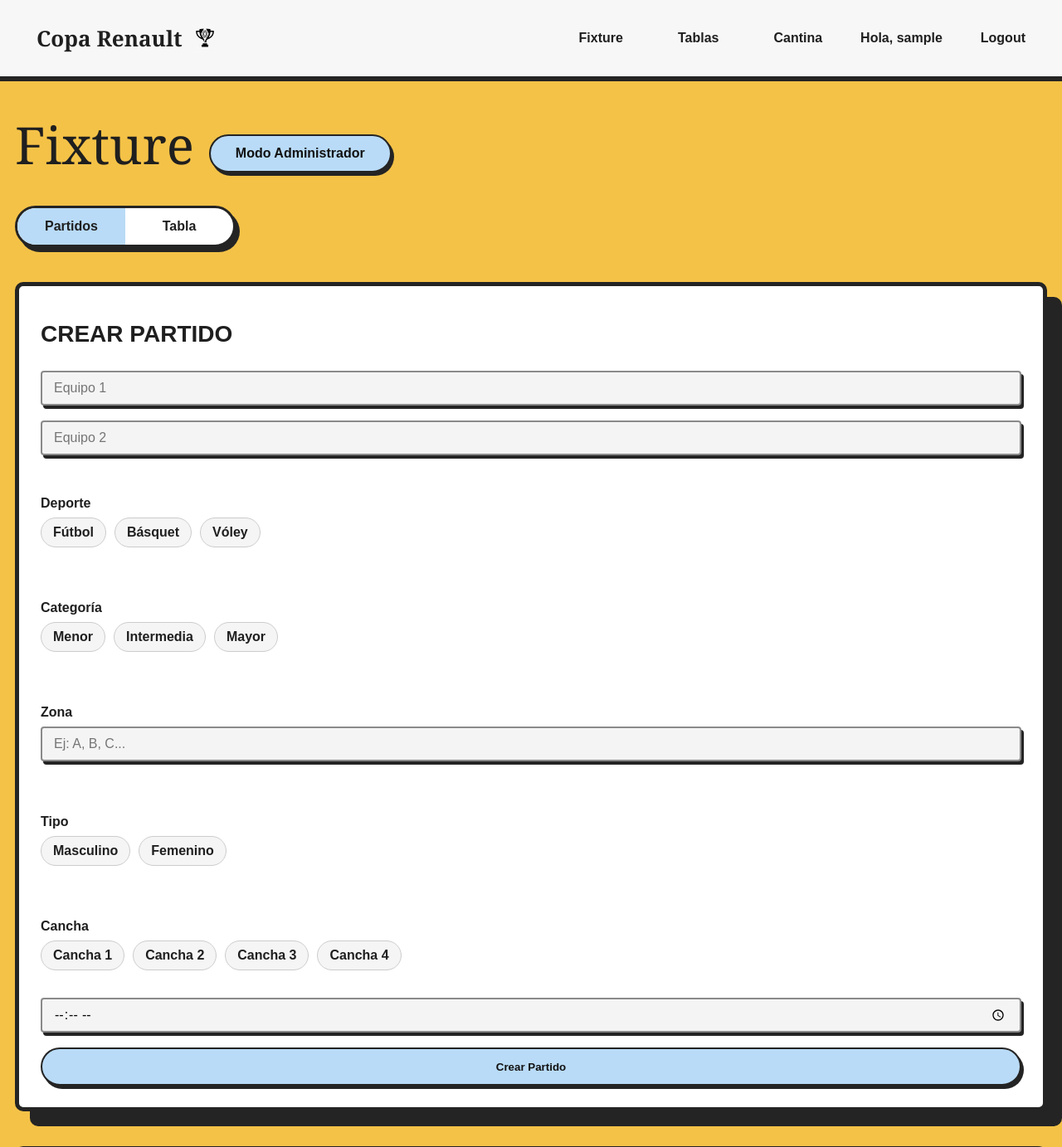
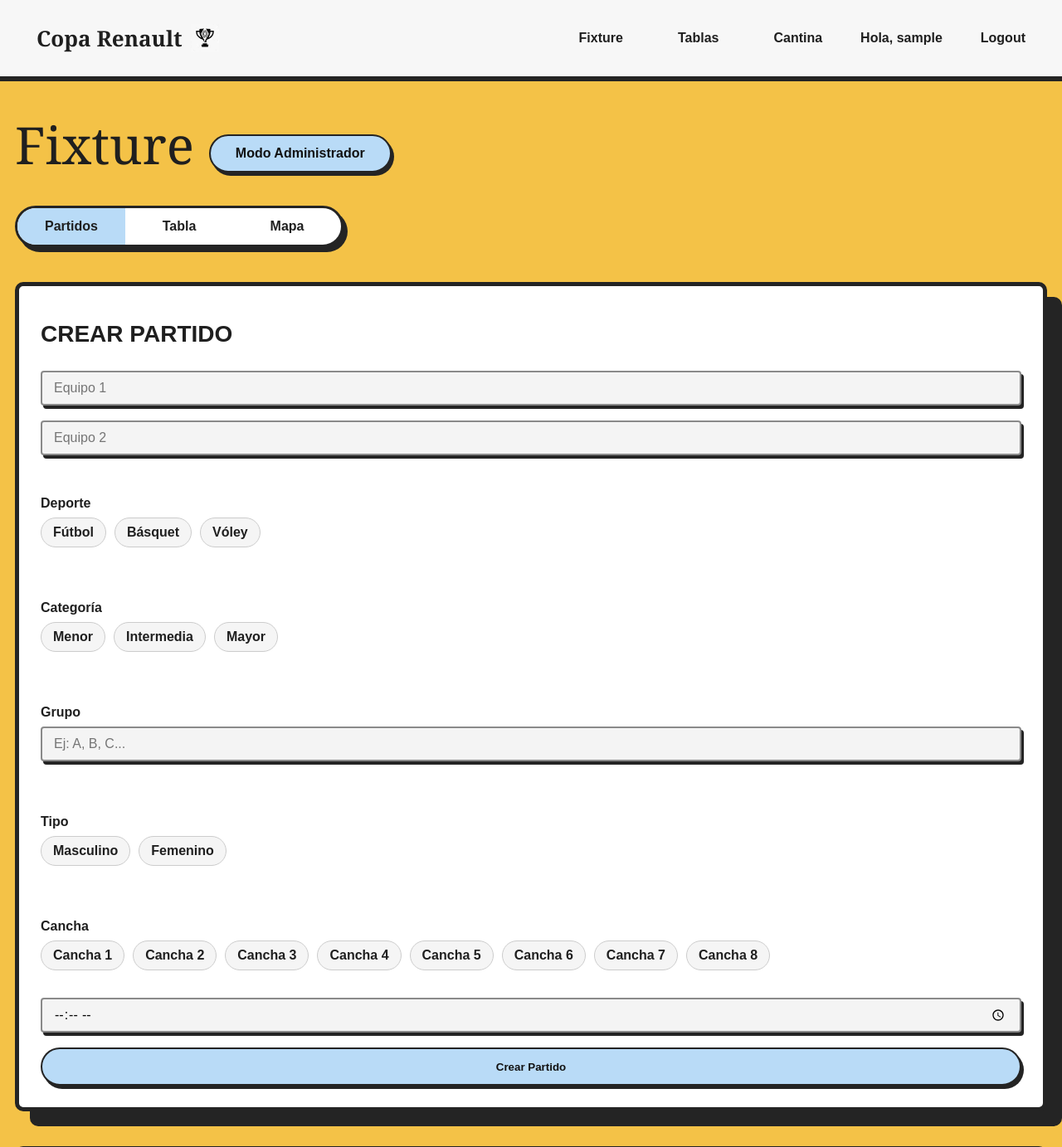
Before and after one commit to FacuTaTin123/CopaRenaultLBDG, a Flask app: page /fixture in a window 1280 px wide. Shown: the top 1383 px of the page at 83% size. Run offline with Flask 3, Linux system fonts and the light colour scheme; the visitor is signed in with stand-in values (Sample User, id 1); data that the repository does not hold is empty.

Commit message:
añadidas las canchas

```diff
--- a/app.py
+++ b/app.py
@@ -127,9 +127,9 @@ def armar_tablas(partidos):
         deporte = partido.get("deporte", "Sin deporte")
         categoria = partido.get("categoria", "Sin categoria")
         tipo = partido.get("tipo", "Sin tipo")
-        zona = partido.get("zona", "Sin zona")
+        grupo = partido.get("grupo", "Sin grupo")
 
-        clave = f"{deporte}-{categoria}-{tipo}-{zona}"
+        clave = f"{deporte}-{categoria}-{tipo}-{grupo}"
 
         if clave not in tablas:
 
@@ -138,7 +138,7 @@ def armar_tablas(partidos):
                     "deporte": deporte,
                     "categoria": categoria,
                     "tipo": tipo,
-                    "zona": zona
+                    "grupo": grupo
                 },
                 "equipos": {}
             }
@@ -149,10 +149,10 @@ def armar_tablas(partidos):
         equipo2 = partido["equipo2"]
 
         if equipo1 not in tabla:
-            tabla[equipo1] = {"nombre": equipo1, "puntos": 0, "gf": 0, "gc": 0, "dg": 0}
+            tabla[equipo1] = {"nombre": equipo1, "puntos": 0,'gf':0,'gc':0,'dg':0, "g": 0, "e": 0, "p": 0}
 
         if equipo2 not in tabla:
-            tabla[equipo2] = {"nombre": equipo2, "puntos": 0, "gf": 0, "gc": 0, "dg": 0}
+            tabla[equipo2] = {"nombre": equipo2, "puntos": 0,'gf':0,'gc':0,'dg':0, "g": 0, "e": 0, "p": 0}
 
         if partido["goles1"] is not None and partido["goles2"] is not None:
 
@@ -168,12 +168,18 @@ def armar_tablas(partidos):
             tabla[equipo2]["dg"] = tabla[equipo2]["gf"] - tabla[equipo2]["gc"]
 
             if goles1 > goles2:
-                tabla[equipo1]["puntos"] += 2
+                tabla[equipo1]["puntos"] += 3
+                tabla[equipo1]["g"] += 1
+                tabla[equipo2]["p"] += 1
             elif goles2 > goles1:
-                tabla[equipo2]["puntos"] += 2
+                tabla[equipo2]["puntos"] += 3
+                tabla[equipo2]["g"] += 1
+                tabla[equipo1]["p"] += 1
             else:
                 tabla[equipo1]["puntos"] += 1
                 tabla[equipo2]["puntos"] += 1
+                tabla[equipo1]["e"] += 1
+                tabla[equipo2]["e"] += 1
 
     tablas_finales = []
 
@@ -256,7 +262,7 @@ def crear_partido():
     categoria = request.form["categoria"]
     tipo = request.form["tipo"]
     cancha = request.form["cancha"]
-    zona = request.form.get("zona")
+    grupo = request.form.get("grupo")
     horario = request.form["horario"]
 
     db.collection("partidos").add({
@@ -266,7 +272,7 @@ def crear_partido():
         "categoria": categoria,
         "tipo": tipo,
         "cancha": cancha,
-        "zona": zona,
+        "grupo": grupo,
         "horario": horario,
         "goles1": None,
         "goles2": None
--- a/templates/base.html
+++ b/templates/base.html
@@ -58,7 +58,7 @@
       height: 42px;
       display: inline-block;
       flex: 0 0 auto;
-      background-image: url("{{ url_for('static', filename='img/copa-renault.png') }}");
+      background-image: url("{{ url_for('static', filename='img/copa-renault (1).svg') }}");
       background-position: center;
       background-repeat: no-repeat;
       background-size: contain;
@@ -194,7 +194,7 @@
 
     .hero-photo {
       min-height: 470px;
-      background-image: url("{{ url_for('static', filename='img/futbol-portada.png') }}");
+      background-image: url("{{ url_for('static', filename='img/futbol-portada (1).svg') }}");
       background-position: center 52%;
       background-repeat: no-repeat;
       background-size: cover;
@@ -347,17 +347,17 @@
     }
 
     .field-futbol {
-      background-image: url("{{ url_for('static', filename='img/cancha-futbol.webp') }}");
+      background-image: url("{{ url_for('static', filename='img/Canchas de Futbol 1.svg') }}");
     }
 
     .field-voley {
       aspect-ratio: 1.55;
-      background-image: url("{{ url_for('static', filename='img/cancha-voley.webp') }}");
+      background-image: url("{{ url_for('static', filename='img/Canchas de Voley.svg') }}");
     }
 
     .field-basquet {
       aspect-ratio: 1.55;
-      background-image: url("{{ url_for('static', filename='img/cancha-basquet.jpg') }}");
+      background-image: url("{{ url_for('static', filename='img/Cancha de Basquet.svg') }}");
     }
 
     .field-zone {
--- a/templates/fixture.html
+++ b/templates/fixture.html
@@ -23,10 +23,12 @@
 <div class="fixture-tabs" aria-label="Secciones del fixture">
   <input type="radio" name="fixture_tab" id="tab-partidos" checked>
   <input type="radio" name="fixture_tab" id="tab-tabla">
+  <input type="radio" name="fixture_tab" id="tab-mapa">
 
   <div class="fixture-tab-labels">
     <label for="tab-partidos">Partidos</label>
     <label for="tab-tabla">Tabla</label>
+    <label for="tab-mapa">Mapa</label>
   </div>
 
 <!-- ================================================= -->
@@ -89,10 +91,10 @@
       </div>
     </div>
 
-    <!-- ZONA -->
+    <!-- GRUPO -->
     <div class="slider-group">
-      <p>Zona</p>
-      <input type="text" name="zona" placeholder="Ej: A, B, C..." required>
+      <p>Grupo</p>
+      <input type="text" name="grupo" placeholder="Ej: A, B, C..." required>
     </div>
 
     <!-- TIPO -->
@@ -129,6 +131,22 @@
         <label class="toggle">
           <input type="radio" name="cancha" value="4">
           <span>Cancha 4</span>
+        </label>
+        <label class="toggle">
+          <input type="radio" name="cancha" value="5">
+          <span>Cancha 5</span>
+        </label>
+        <label class="toggle">
+          <input type="radio" name="cancha" value="6">
+          <span>Cancha 6</span>
+        </label>
+        <label class="toggle">
+          <input type="radio" name="cancha" value="7">
+          <span>Cancha 7</span>
+        </label>
+        <label class="toggle">
+          <input type="radio" name="cancha" value="8">
+          <span>Cancha 8</span>
         </label>
       </div>
     </div>
@@ -309,7 +327,7 @@
           {{ tabla.info.deporte }} -
           {{ tabla.info.categoria }} -
           {{ tabla.info.tipo }} -
-          Zona {{ tabla.info.zona }}
+          Grupo {{ tabla.info.grupo }}
         </h3>
 
         <div style="overflow-x:auto;">
@@ -347,6 +365,60 @@
 
     {% endif %}
 
+  </section>
+
+  <!-- ================================================= -->
+  <!-- MAPA DE CANCHAS -->
+  <!-- ================================================= -->
+
+  <section class="fixture-panel tab-content tab-content-mapa">
+    <div class="map-grid">
+
+      <article class="map-card">
+        <img
+          src="{{ url_for('static', filename='img/Cancha de Basquet.svg') }}"
+          alt="Cancha de basquet"
+        >
+        <div class="map-card-info">
+          <h3>Basquet</h3>
+          <p>Cupula</p>
+        </div>
+      </article>
+
+      <article class="map-card">
+        <img
+          src="{{ url_for('static', filename='img/Canchas de Voley.svg') }}"
+          alt="Canchas de voley"
+        >
+        <div class="map-card-info">
+          <h3>Voley</h3>
+          <p>Abajo</p>
+        </div>
+      </article>
+
+      <article class="map-card">
+        <img
+          src="{{ url_for('static', filename='img/Canchas de Futbol 1.svg') }}"
+          alt="Cancha de futbol 1"
+        >
+        <div class="map-card-info">
+          <h3>Futbol(1-4)</h3>
+          <p>Abajo</p>
+        </div>
+      </article>
+
+      <article class="map-card">
+        <img
+          src="{{ url_for('static', filename='img/Canchas de Futbol 2.svg') }}"
+          alt="Cancha de futbol 2"
+        >
+        <div class="map-card-info">
+          <h3>Futbol(5-8)</h3>
+          <p>Arriba</p>
+        </div>
+      </article>
+
+    </div>
   </section>
 
 </div>
@@ -477,6 +611,7 @@
 const deporteInputs = document.querySelectorAll('input[name="deporte"]');
 const categoriaInputs = document.querySelectorAll('input[name="categoria"]');
 const tipoInputs = document.querySelectorAll('input[name="tipo"]');
+const canchaInputs = document.querySelectorAll('input[name="cancha"]');
 
 function reset(inputs) {
   inputs.forEach(i => { i.disabled = false; });
@@ -488,19 +623,54 @@ function disableOnly(inputs, allowed) {
     i.disabled = !ok;
     if (!ok) i.checked = false;
   });
+
+  const haySeleccionValida = Array.from(inputs).some(i => i.checked && !i.disabled);
+  if (!haySeleccionValida) {
+    const primeraOpcion = Array.from(inputs).find(i => allowed.includes(i.value));
+    if (primeraOpcion) primeraOpcion.checked = true;
+  }
 }
 
 function actualizarRestricciones() {
   const deporte = document.querySelector('input[name="deporte"]:checked')?.value;
+  const categoria = document.querySelector('input[name="categoria"]:checked')?.value;
+  const tipo = document.querySelector('input[name="tipo"]:checked')?.value;
+
   reset(categoriaInputs);
   reset(tipoInputs);
+  reset(canchaInputs);
+
   if (deporte === "Basquet") {
     disableOnly(categoriaInputs, ["Mayor"]);
     disableOnly(tipoInputs, ["Masculino"]);
+    disableOnly(canchaInputs, ["1"]);
+  }
+
+  if (deporte === "Voley") {
+    disableOnly(canchaInputs, ["1", "2", "3", "4"]);
+  }
+
+  if (deporte === "Futbol" && categoria === "Menor") {
+    disableOnly(canchaInputs, ["1", "2", "3"]);
+  }
+
+  if (deporte === "Futbol" && categoria === "Intermedia") {
+    disableOnly(canchaInputs, ["1", "2", "3", "4"]);
+  }
+  if (deporte === "Futbol" && tipo === "Femenino") {
+    disableOnly(canchaInputs, ["1", "2"]);
   }
 }
 
 deporteInputs.forEach(input => {
+  input.addEventListener("change", actualizarRestricciones);
+});
+
+categoriaInputs.forEach(input => {
+  input.addEventListener("change", actualizarRestricciones);
+});
+
+tipoInputs.forEach(input => {
   input.addEventListener("change", actualizarRestricciones);
 });
 
```
Also changed, not shown: other parts of templates/fixture.html (+64 -2 lines), templates/tablas.html (+10 -7 lines), static/img/Cancha de Basquet.svg (added), static/img/Canchas de Futbol 1.svg (added), static/img/Canchas de Futbol 2.svg (added), static/img/Canchas de Voley.svg (added), static/img/cancha-basquet.jpg (deleted), static/img/cancha-futbol.webp (deleted), static/img/cancha-voley.webp (deleted), static/img/copa-renault (1).svg (added), static/img/copa-renault.png (deleted), 2 other files.
